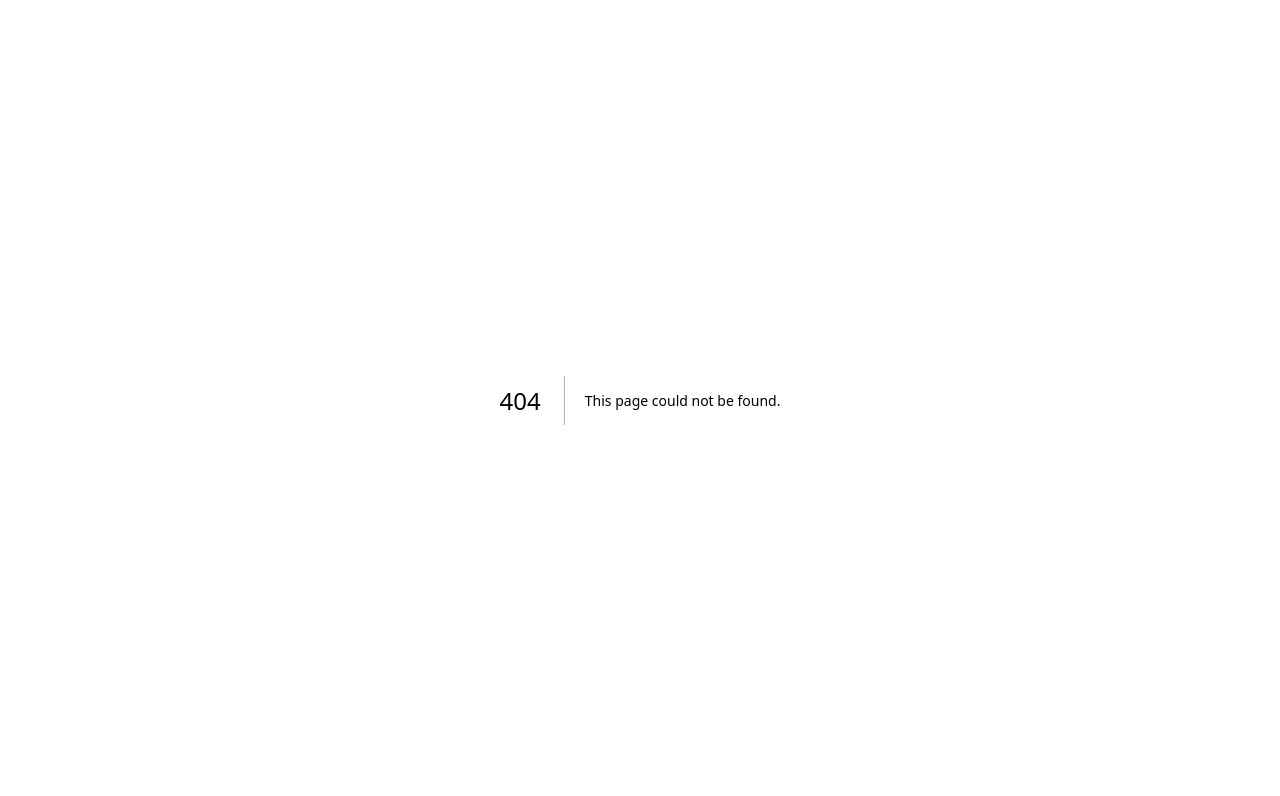
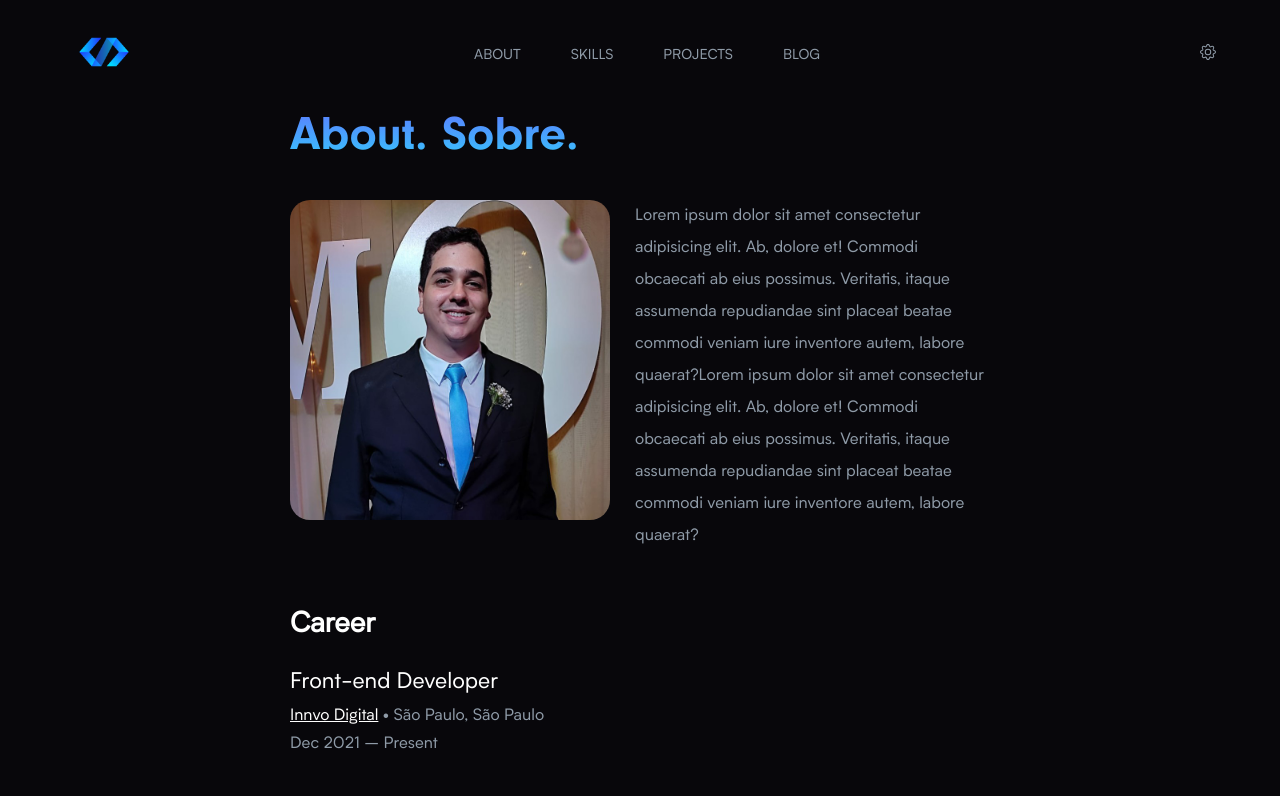
Before and after one commit to viniciuslucena/viniciuslucena.com, a Next.js app: page /about in a window 1280 px wide. Before the commit this address had no page. Shown: the top 796 px of the page. Built offline with nearby package versions, Linux system fonts and the light colour scheme.

Commit message:
feat: About page finished

```diff
--- /dev/null
+++ b/pages/about.tsx
@@ -0,0 +1,76 @@
+import { Footer } from '../src/Components/Footer';
+import { Header } from '../src/Components/Header';
+import { Title } from '../src/Components/Title';
+import { jobs } from '../data/about';
+
+import { Container } from '../src/Styles/Container';
+import { PersonalResume, Career } from '../src/Styles/About';
+
+const About = () => {
+  return (
+    <>
+      <Header />
+      <Container>
+        <Title label="About. Sobre." from="#5b7fff" to="#33ccfc" />
+        <PersonalResume>
+          <div className="resume__image">
+            <img src="/images/avatar.jpeg" alt="Avatar" />
+          </div>
+          <div className="resume">
+            Lorem ipsum dolor sit amet consectetur adipisicing elit. Ab, dolore et! Commodi
+            obcaecati ab eius possimus. Veritatis, itaque assumenda repudiandae sint placeat beatae
+            commodi veniam iure inventore autem, labore quaerat?Lorem ipsum dolor sit amet
+            consectetur adipisicing elit. Ab, dolore et! Commodi obcaecati ab eius possimus.
+            Veritatis, itaque assumenda repudiandae sint placeat beatae commodi veniam iure
+            inventore autem, labore quaerat?
+          </div>
+        </PersonalResume>
+        <Career>
+          <h3 className="second__title">Career</h3>
+          <ul className="jobs-list">
+            {jobs.map((job, index) => (
+              <>
+                <li key={index}>
+                  <p className="jobs-list__title">{job.jobTitle}</p>
+                  <a
+                    href={job.companyUrl}
+                    className="jobs-list__link"
+                    target="_blank"
+                    rel="noreferrer">
+                    {job.company}
+                  </a>
+                  <span className="jobs-list__location"> • {job.location}</span>
+                  <p className="jobs-list__duration">
+                    {new Date(job.startDate).toLocaleDateString('en-US', {
+                      month: 'short',
+                      timeZone: 'utc'
+                    })}{' '}
+                    {new Date(job.startDate).toLocaleDateString('en-US', {
+                      year: 'numeric',
+                      timeZone: 'utc'
+                    })}{' '}
+                    –{' '}
+                    {job.endDate
+                      ? new Date(job.endDate).toLocaleDateString('en-US', {
+                          month: 'short',
+                          timeZone: 'utc'
+                        }) +
+                        ' ' +
+                        new Date(job.endDate).toLocaleDateString('en-US', {
+                          year: 'numeric',
+                          timeZone: 'utc'
+                        })
+                      : 'Present'}
+                  </p>
+                </li>
+              </>
+            ))}
+          </ul>
+        </Career>
+      </Container>
+      <Footer />
+    </>
+  );
+};
+
+export default About;
--- a/pages/index.tsx
+++ b/pages/index.tsx
@@ -8,16 +8,18 @@ import { Main } from '../src/Styles/Main';
 
 const Home: NextPage = () => {
   return (
+    <>
+      <Header />
       <Container>
-      <Header />
         <Main>
           <div className="main__description">
             <h1 className="main__description__title">Vinícius Lucena</h1>
             <p className="main__description__subtitle">Front-end Developer at Innvo Digital</p>
           </div>
         </Main>
+      </Container>
       <Footer />
-    </Container>
+    </>
   );
 };
 
--- a/src/Components/Header.tsx
+++ b/src/Components/Header.tsx
@@ -17,7 +17,9 @@ export const Header = () => {
       <nav>
         <ul>
           {pages.map((page) => (
-            <li key={page}>{page.toUpperCase()}</li>
+            <li key={page}>
+              <Link href={page.toLowerCase()}>{page.toUpperCase()}</Link>
+            </li>
           ))}
         </ul>
       </nav>
--- /dev/null
+++ b/src/Components/Title.tsx
@@ -0,0 +1,27 @@
+import styled from 'styled-components';
+
+type TitleProps = {
+  label: string;
+  from: string;
+  to: string;
+};
+
+export const Title = ({ label, from, to }: TitleProps) => {
+  const TitleStyle = styled.h2`
+    font-family: 'Neuzeit Grotesk';
+    font-size: 48px;
+    background-color: red;
+    background-image: linear-gradient(${from}, ${to});
+    background-size: 100%;
+    background-repeat: repeat;
+    -webkit-background-clip: text;
+    -webkit-text-fill-color: transparent;
+    -moz-background-clip: text;
+    -moz-text-fill-color: transparent;
+    -webkit-font-smoothing: antialiased;
+    -moz-font-smoothing: antialiased;
+    margin-bottom: 35px;
+  `;
+
+  return <TitleStyle>{label}</TitleStyle>;
+};
--- /dev/null
+++ b/src/Styles/About.js
@@ -0,0 +1,45 @@
+import styled from 'styled-components';
+
+export const PersonalResume = styled.div`
+  display: flex;
+
+  img {
+    width: 320px;
+    border-radius: 20px;
+  }
+
+  .resume {
+    margin-left: 25px;
+    line-height: 32px;
+  }
+`;
+
+export const Career = styled.div`
+  margin-top: 55px;
+
+  .second__title {
+    color: var(--white);
+    font-size: 28px;
+    margin-bottom: 25px;
+  }
+
+  .jobs-list {
+    list-style: none;
+
+    li {
+      margin-bottom: 40px;
+
+      .jobs-list__title {
+        color: var(--white);
+        font-size: 22px;
+        margin-bottom: 10px;
+      }
+
+      .jobs-list__link {
+        color: var(--white);
+        display: inline-block;
+        margin-bottom: 7px;
+      }
+    }
+  }
+`;
--- a/src/Styles/Container.js
+++ b/src/Styles/Container.js
@@ -1,6 +1,6 @@
 import styled from 'styled-components';
 
 export const Container = styled.div`
-  max-width: 90%;
+  max-width: 700px;
   margin: 0 auto;
 `;
--- a/src/Styles/Header.js
+++ b/src/Styles/Header.js
@@ -6,6 +6,8 @@ export const HeaderStyles = styled.header`
   align-items: center;
   padding: 10px 0;
   height: 110px;
+  max-width: 90%;
+  margin: 0 auto;
 
   .logo {
     height: 80px;
@@ -19,16 +21,23 @@ export const HeaderStyles = styled.header`
     li {
       margin-right: 50px;
       cursor: pointer;
-      padding: 20px 0px;
-      color: var(--color-text-secondary);
       font-size: 14px;
       position: relative;
       display: inline-block;
+      padding: 20px 0px;
 
       transition: color 0.2s ease;
 
+      a {
+        padding: 20px 0px;
+        text-decoration: none;
+        color: var(--color-text-secondary);
+      }
+
       &:hover {
-        color: var(--white);
+        a {
+          color: var(--white);
+        }
       }
 
       &:after {
--- a/src/Styles/globalStyles.js
+++ b/src/Styles/globalStyles.js
@@ -9,11 +9,19 @@ export const GlobalStyle = createGlobalStyle`
     font-display: swap;
   }
 
+  @font-face {
+    font-family: "Neuzeit Grotesk";
+    src: url("/fonts/NeuzeitGro-Bol.ttf");
+    font-style: bold;
+    font-weight: 700;
+    font-display: swap;
+  }
+
   :root {
     --background: #08070B;
     --white: #FFFFFF;
 
-    --color-text-secondary: #8f9ba8;
+    --color-text-primary: #8f9ba8;
   }
 
   * {
@@ -24,7 +32,7 @@ export const GlobalStyle = createGlobalStyle`
 
   body {
     background-color: var(--background);
-    color: var(--white);
+    color: var(--color-text-primary);
     font-family: 'Biotif';
   }
 `;
```
Also changed, not shown: pages/blog.tsx (added, +19 -0 lines), pages/projects.tsx (added, +19 -0 lines), pages/skills.tsx (added, +19 -0 lines), public/fonts/NeuzeitGro-Bol.ttf (added), public/images/avatar.jpeg (added). Lines whose indentation alone changed are shown as unchanged.
